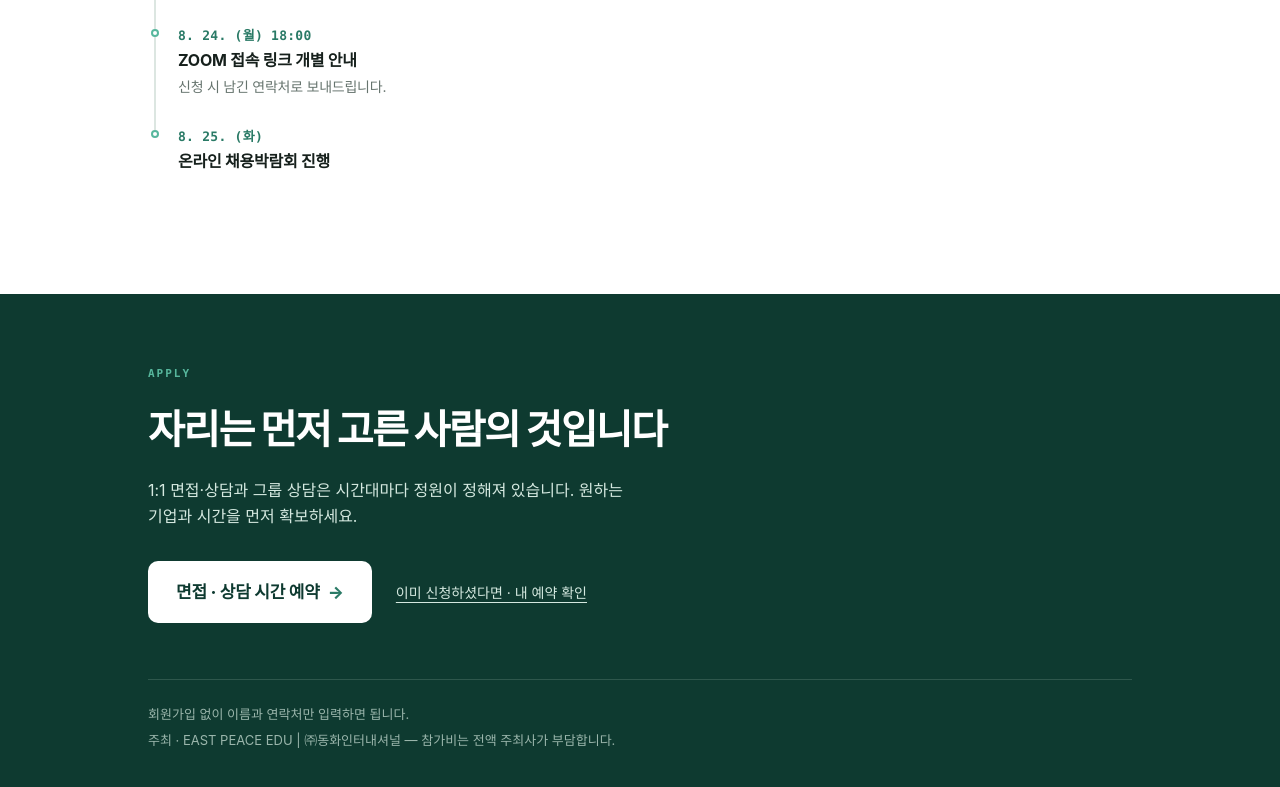
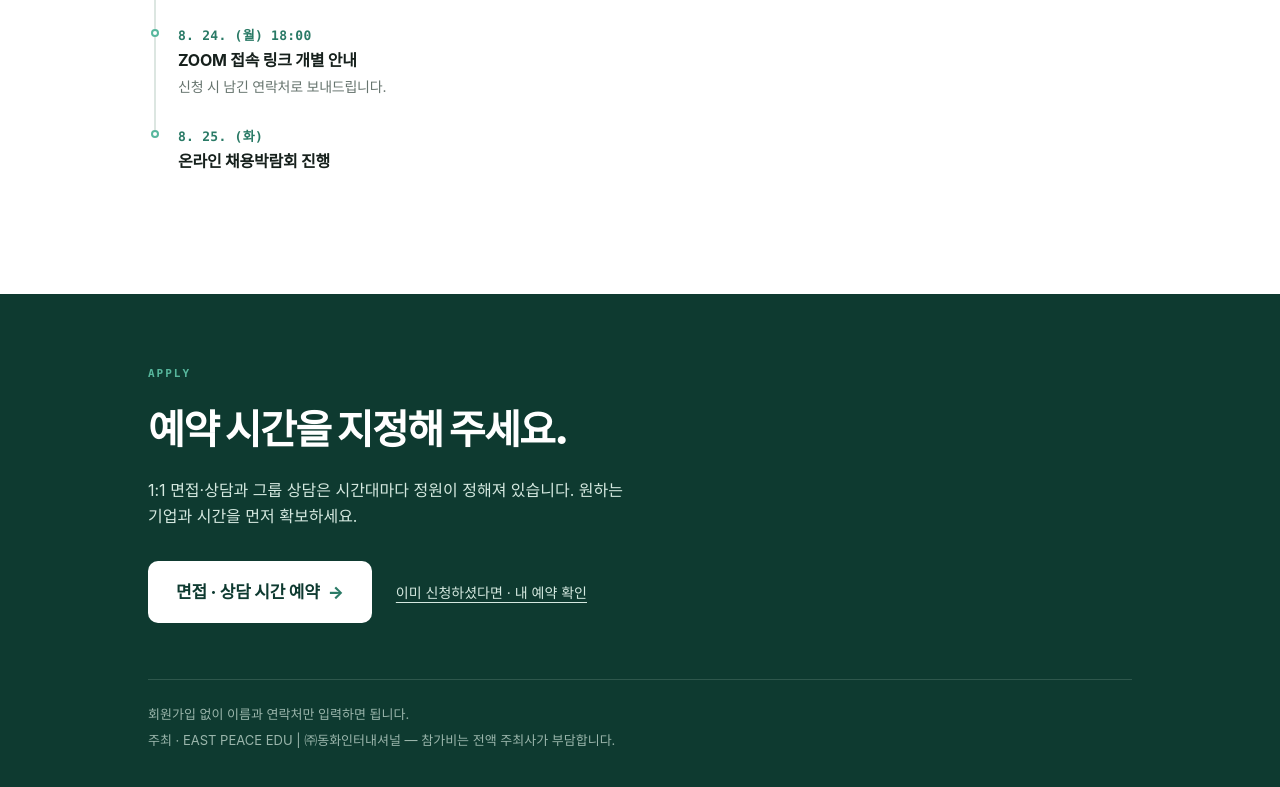
Before and after one commit to Rhw0213/coach2, a plain HTML site: page src/main/resources/static/index.html in a window 1280 px wide. Shown: the part 2214-3001 px from the top of the page. Drawn offline with Linux system fonts and the light colour scheme; no server answers.

Commit message:
맺음 제목을 '예약 시간을 지정해 주세요.'로 교체
표어 대신 할 일을 직접 말한다. 바로 아래 문장(시간대마다 정원이 정해져 있다는 안내)은
새 제목과도 그대로 이어지므로 건드리지 않았다.

Co-Authored-By: Claude Opus 5 (1M context) <noreply@anthropic.com>

```diff
--- a/src/main/resources/static/index.html
+++ b/src/main/resources/static/index.html
@@ -662,7 +662,7 @@ body {
 <footer class="closing">
 	<div class="shell">
 		<span class="eyebrow">Apply</span>
-		<h2>자리는 먼저 고른 사람의 것입니다</h2>
+		<h2>예약 시간을 지정해 주세요.</h2>
 		<p>1:1 면접·상담과 그룹 상담은 시간대마다 정원이 정해져 있습니다. 원하는 기업과 시간을 먼저 확보하세요.</p>
 
 		<div class="closing-act">
```
